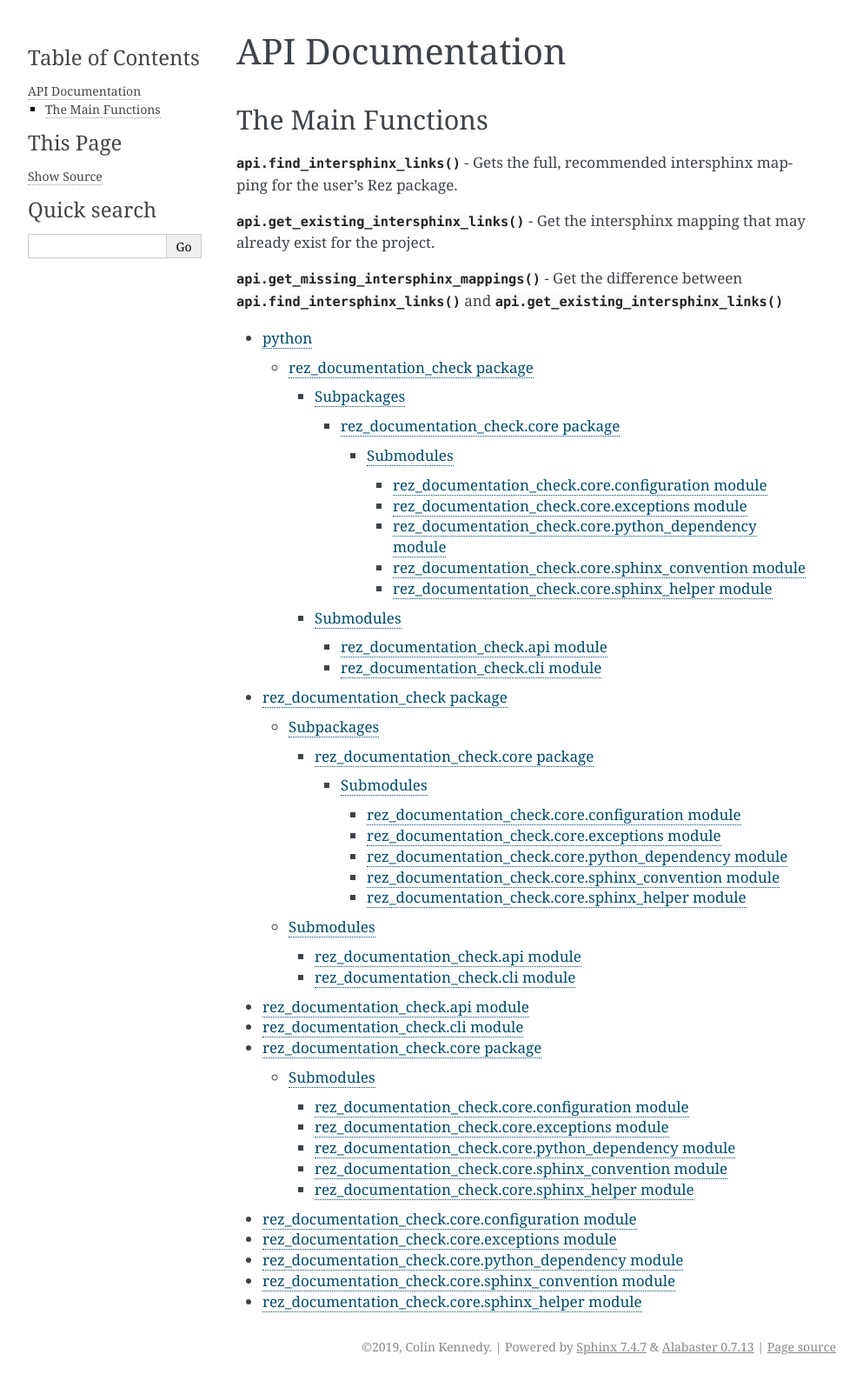
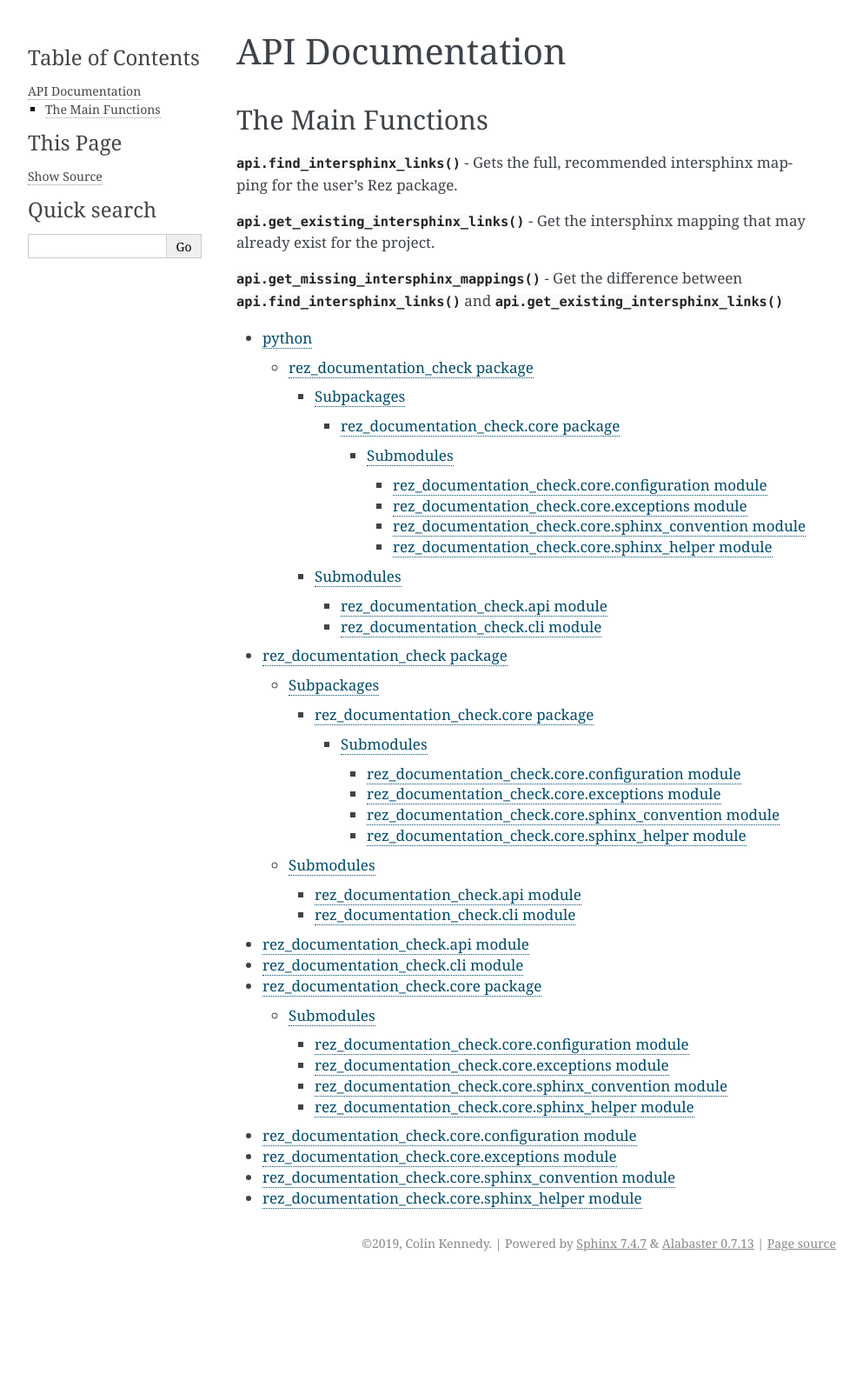
Before and after one commit to ColinKennedy/rez_developer_packages, a Sphinx documentation site: the page built from rez_documentation_check/documentation/source/api_documentation.rst, in a window 1280 px wide. Shown: the whole page at 87% size, without its empty margins (148-1141 px from the left). Built offline with Sphinx 7.4.7, drawn with Linux system fonts in a browser that asks for light colours; after the commit the page ends 1469 px from its top, so only the background shows below that.

Commit message:
pylint fixes

```diff
--- a/rez_documentation_check/documentation/source/api/rez_documentation_check.core.python_dependency.rst
+++ /dev/null
@@ -1,7 +0,0 @@
-rez\_documentation\_check.core.python\_dependency module
-========================================================
-
-.. automodule:: rez_documentation_check.core.python_dependency
-    :members:
-    :undoc-members:
-    :show-inheritance:
--- a/rez_documentation_check/documentation/source/api/rez_documentation_check.core.rst
+++ b/rez_documentation_check/documentation/source/api/rez_documentation_check.core.rst
@@ -13,6 +13,5 @@ Submodules
 
    rez_documentation_check.core.configuration
    rez_documentation_check.core.exceptions
-   rez_documentation_check.core.python_dependency
    rez_documentation_check.core.sphinx_convention
    rez_documentation_check.core.sphinx_helper
```
Also changed, not shown: 3 other files.
